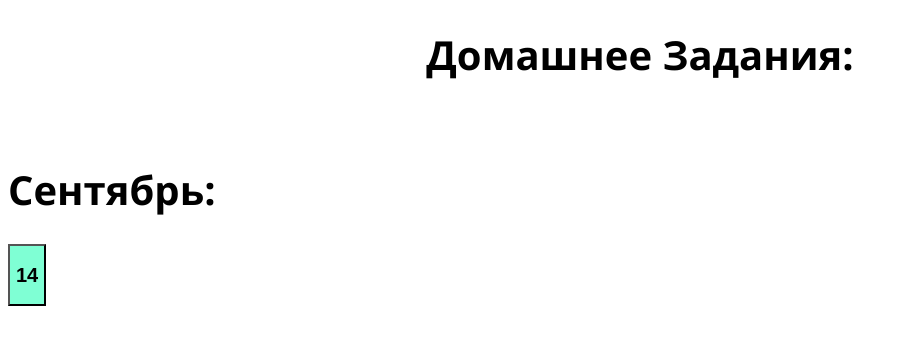
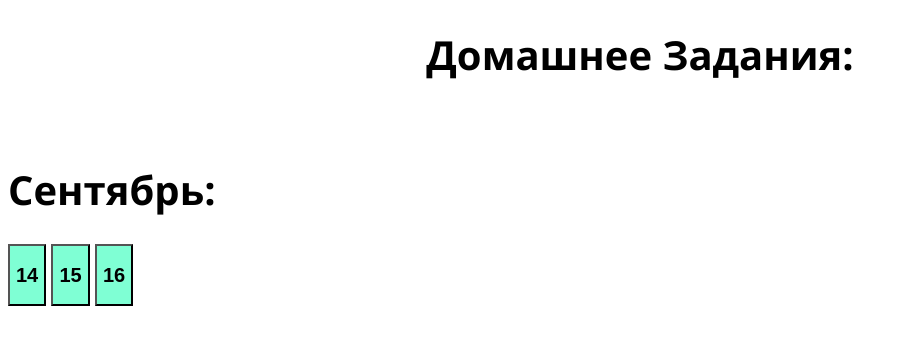
Before and after one commit to KirillSpecial/Domashka, a plain HTML site: page index.html in a window 1280 px wide. Shown: the whole page, without its empty margins (0-907 px from the left). Drawn offline with Linux system fonts and the light colour scheme.

Commit message:
Add files via upload

```diff
--- a/index.html
+++ b/index.html
@@ -14,5 +14,11 @@
     <button style="background-color: aquamarine;"onclick="location.href='September_14.html'">
         <h2>14</h2>
     </button>
+    <button style="background-color: aquamarine;"onclick="location.href='September_15.html'">
+        <h2>15</h2>
+    </button>
+    <button style="background-color: aquamarine;"onclick="location.href='September_16.html'">
+        <h2>16</h2>
+    </button>
 </body>
 </html>
```
